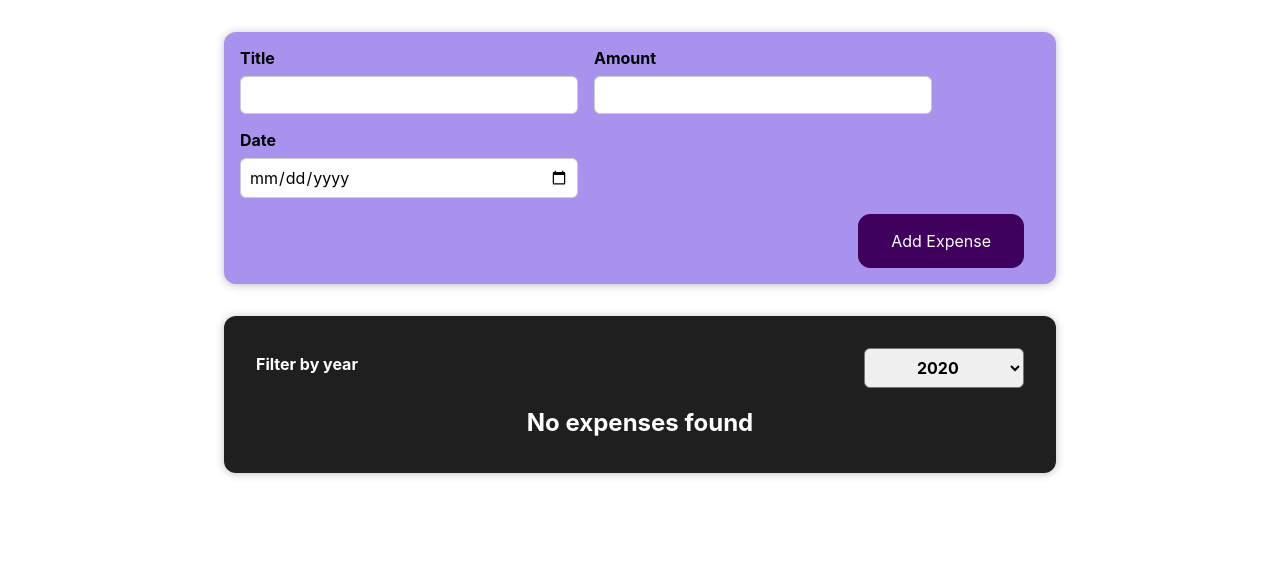
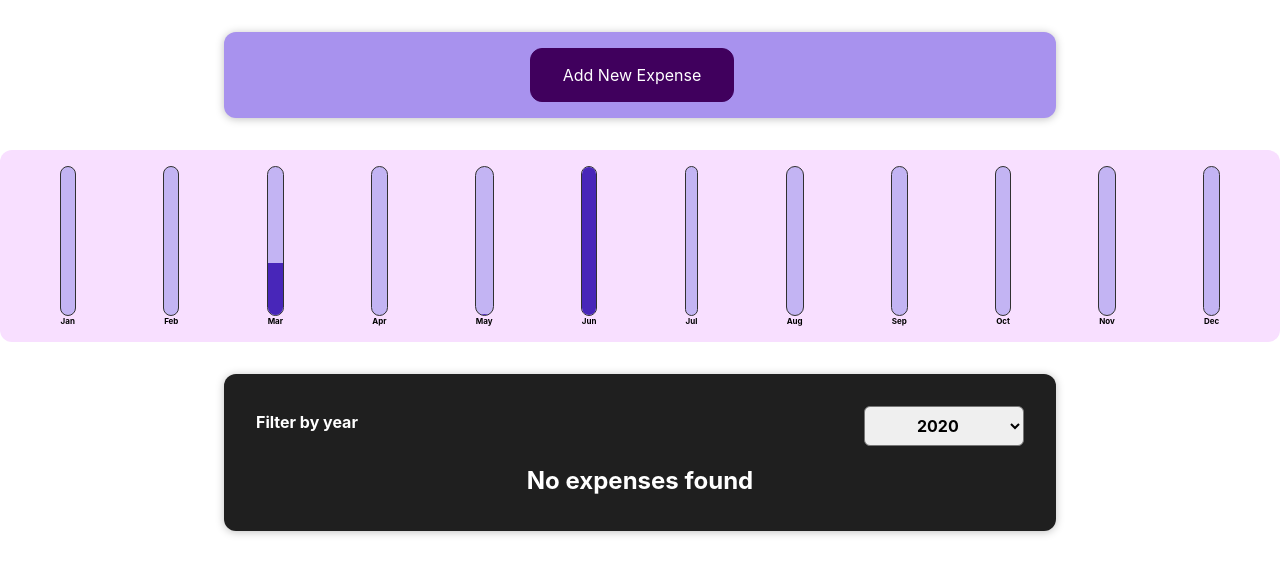
Before and after one commit to jasony4/react-learning, a React (Create React App) app: page / in a window 1280 px wide. Shown: the top 574 px of the page. Built offline with nearby package versions, Linux system fonts and the light colour scheme.

Commit message:
finished 9, need to fix a bug

```diff
--- a/src/App.js
+++ b/src/App.js
@@ -1,6 +1,7 @@
 import React, { useState } from "react";
 import NewExpense from "./components/NewExpense/NewExpense";
 import Expenses from "./components/Expenses/Expenses";
+import ExpensesChart from "./components/Expenses/ExpensesChart";
 
 const DUMMY_EXPENSES = [
   { date: new Date(2021, 2, 20), title: "Desk", amount: 75.99, id: "e1" },
@@ -21,7 +22,7 @@ const DUMMY_EXPENSES = [
 
 function App() {
   // eslint-disable-next-line no-unused-vars
-  const [expenses, setExpenses] = useState(DUMMY_EXPENSES);
+  const [filteredExpenses, setExpenses] = useState(DUMMY_EXPENSES);
 
   const onAddNewExpenseHandler = (newExpense) => {
     setExpenses((prevExpenses) => {
@@ -32,7 +33,8 @@ function App() {
   return (
     <>
       <NewExpense onAddNewExpense={onAddNewExpenseHandler} />
-      <Expenses items={expenses} />
+      <ExpensesChart expenses={filteredExpenses} />
+      <Expenses items={filteredExpenses} />
     </>
   );
 }
--- /dev/null
+++ b/src/components/Chart/Chart.css
@@ -0,0 +1,9 @@
+.chart {
+  padding: 1rem;
+  border-radius: 12px;
+  background-color: #f8dfff;
+  text-align: center;
+  display: flex;
+  justify-content: space-around;
+  height: 10rem;
+}
--- /dev/null
+++ b/src/components/Chart/Chart.js
@@ -0,0 +1,24 @@
+import React from "react";
+
+import ChartBar from "./ChartBar";
+
+import "./Chart.css";
+
+const Chart = (props) => {
+  const dataValues = props.data.map((dataPoint) => dataPoint.value);
+  const totalMax = Math.max(...dataValues);
+  return (
+    <div className="chart">
+      {props.data.map((dataPoint) => (
+        <ChartBar
+          key={dataPoint.label}
+          value={dataPoint.value}
+          maxValue={totalMax}
+          label={dataPoint.label}
+        />
+      ))}
+    </div>
+  );
+};
+
+export default Chart;
--- /dev/null
+++ b/src/components/Chart/ChartBar.css
@@ -0,0 +1,30 @@
+.chart-bar {
+  height: 100%;
+  display: flex;
+  flex-direction: column;
+  align-items: center;
+}
+
+.chart-bar__inner {
+  height: 100%;
+  width: 100%;
+  border: 1px solid #313131;
+  border-radius: 12px;
+  background-color: #c3b4f3;
+  overflow: hidden;
+  display: flex;
+  flex-direction: column;
+  justify-content: flex-end;
+}
+
+.chart-bar__fill {
+  background-color: #4826b9;
+  width: 100%;
+  transition: all 0.3s ease-out;
+}
+
+.chart-bar__label {
+  font-weight: bold;
+  font-size: 0.5rem;
+  text-align: center;
+}
--- /dev/null
+++ b/src/components/Chart/ChartBar.js
@@ -0,0 +1,23 @@
+import React from "react";
+
+import "./ChartBar.css";
+
+const ChartBar = (props) => {
+  let barFillHeight = "0%";
+  if (props.maxValue > 0) {
+    barFillHeight = Math.round((props.value / props.maxValue) * 100) + "%";
+  }
+  return (
+    <div className="chart-bar">
+      <div className="chart-bar__inner">
+        <div
+          className="chart-bar__fill"
+          style={{ height: barFillHeight }}
+        ></div>
+      </div>
+      <div className="chart-bar__label">{props.label}</div>
+    </div>
+  );
+};
+
+export default ChartBar;
--- /dev/null
+++ b/src/components/Expenses/ExpensesChart.js
@@ -0,0 +1,63 @@
+import React from "react";
+
+import Chart from "../Chart/Chart";
+
+const ExpensesChart = (props) => {
+  const chartData = [
+    {
+      label: "Jan",
+      value: 0,
+    },
+    {
+      label: "Feb",
+      value: 0,
+    },
+    {
+      label: "Mar",
+      value: 0,
+    },
+    {
+      label: "Apr",
+      value: 0,
+    },
+    {
+      label: "May",
+      value: 0,
+    },
+    {
+      label: "Jun",
+      value: 0,
+    },
+    {
+      label: "Jul",
+      value: 0,
+    },
+    {
+      label: "Aug",
+      value: 0,
+    },
+    {
+      label: "Sep",
+      value: 0,
+    },
+    {
+      label: "Oct",
+      value: 0,
+    },
+    {
+      label: "Nov",
+      value: 0,
+    },
+    {
+      label: "Dec",
+      value: 0,
+    },
+  ];
+  props.expenses.forEach((expense) => {
+    const expenseMonth = expense.date.getMonth(); // start 0, jan => 0
+    chartData[expenseMonth].value += expense.amount;
+  });
+  return <Chart data={chartData} />;
+};
+
+export default ExpensesChart;
--- a/src/components/NewExpense/ExpenseForm.js
+++ b/src/components/NewExpense/ExpenseForm.js
@@ -2,6 +2,7 @@ import React, { useState } from "react";
 import "./ExpenseForm.css";
 
 const ExpenseForm = (props) => {
+  console.log("component props", props);
   /*   const [form, setForm] = useState({
     title: "12345",
     amount: "abcde",
@@ -86,6 +87,9 @@ const ExpenseForm = (props) => {
           </div>
         </div>
         <div className="new-expense__actions">
+          <button type="button" onClick={props.onCancel}>
+            Cancel
+          </button>
           <button type="submit">Add Expense</button>
         </div>
       </form>
--- a/src/components/NewExpense/NewExpense.js
+++ b/src/components/NewExpense/NewExpense.js
@@ -1,19 +1,38 @@
-import React from "react";
+import React, { useState } from "react";
 import ExpenseForm from "./ExpenseForm";
 import "./NewExpense.css";
 
 const NewExpense = (props) => {
+  const [isEditing, setIsEditing] = useState(false);
+
+  const startEditingHandler = () => {
+    setIsEditing(true);
+  };
+
+  const stopEditingHandler = () => {
+    setIsEditing(false);
+  };
+
   const onSaveExpenseDataHandler = (expenseData) => {
     const newExpense = {
       ...expenseData,
       id: Math.ceil(Math.random() * 100000).toString(),
     };
     props.onAddNewExpense(newExpense);
+    stopEditingHandler();
   };
 
   return (
     <div className="new-expense">
-      <ExpenseForm onSaveExpenseData={onSaveExpenseDataHandler} />
+      {!isEditing && (
+        <button onClick={startEditingHandler}>Add New Expense</button>
+      )}
+      {isEditing && (
+        <ExpenseForm
+          onSaveExpenseData={onSaveExpenseDataHandler}
+          onCancel={stopEditingHandler}
+        />
+      )}
     </div>
   );
 };
```
